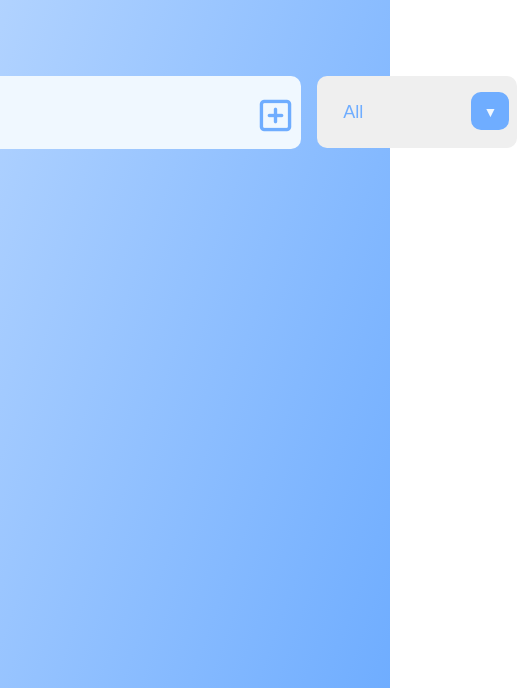
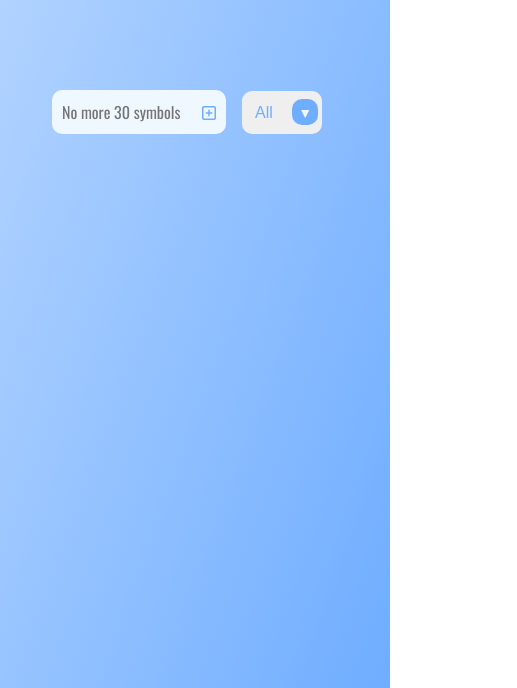
Before and after one commit to ElishaFlacon/todo-list, a plain HTML site: page index.html in a window 390 px wide. Shown: the part 156-844 px from the top of the page, 517 px wide, since content can reach past the window. Drawn offline with nearby package versions, Linux system fonts and the light colour scheme.

Commit message:
add adaptability

```diff
--- a/index.html
+++ b/index.html
@@ -30,7 +30,8 @@
             <h1>Todo List</h1>
         </header>
         <form class="todo-form">
-            <input type="text" class="todo-form__input">
+            <input type="text" class="todo-form__input" placeholder="No more 30 symbols" onKeyDown="limitText(this,31);"
+                onKeyUp="limitText(this,31);">
             <button class="todo-form__button" type="submit">
                 <i class="fa-regular fa-square-plus"></i>
             </button>
--- a/source/js/app.js
+++ b/source/js/app.js
@@ -13,6 +13,14 @@ filterOption.addEventListener('click', filter)
 
 
 // Функции
+
+function limitText(limitField, limitNum) {
+    if (limitField.value.length > limitNum) {
+        limitField.value = limitField.value.substring(0, limitNum);
+    }
+}
+
+
 function addTodo(event) {
     // Очищаем ивенты
     event.preventDefault();
--- a/source/scss/style.scss
+++ b/source/scss/style.scss
@@ -211,6 +211,8 @@ form {
 
 .todo__item {
     padding: 0px 8px;
+    word-break: break-all;
+    max-width: 500px;
 }
 
 .todo {
@@ -280,7 +282,6 @@ select {
     cursor: pointer;
     padding: 26px;
     font-size: 18px;
-
 }
 
 .select::after {
@@ -306,6 +307,130 @@ select {
 
 /* Адаптив (ВСЕГДА В КОНЦЕ) */
 
+@media screen and (max-width: 700px) {
 
+    .todo-form {
+
+        &__input {
+            width: 200px;
+            font-size: 24px;
+        }
+
+        &__button {
+            padding: 10px;
+            font-size: 24px;
+        }
+
+    }
+
+    .filter-todo {
+        width: 100px;
+    }
+
+    select {
+        min-width: 100px;
+        padding: 18px;
+        font-size: 24px;
+    }
+
+    .select::after {
+        top: 14px;
+        right: 4px;
+        padding: 10px;
+    }
+
+    .select {
+        min-width: 0px;
+    }
+
+    .todo {
+        padding: 0px 0px;
+        min-width: 0px;
+        width: 350px;
+        font-size: 20px;
+    }
+
+    .todo__delete-btn,
+    .todo__complete-btn {
+        padding: 12px;
+    }
+
+    .todo button {
+        font-size: 24px;
+    }
+
+}
+
+@media screen and (max-width: 420px) {
+
+    .todo-form {
+
+        &__input {
+            width: 140px;
+            font-size: 16px;
+        }
+
+        &__button {
+            padding: 10px;
+            font-size: 16px;
+        }
+
+    }
+
+    .filter-todo {
+        max-width: 50px;
+    }
+
+    select {
+        min-width: 80px;
+        padding: 13px;
+        font-size: 16px;
+    }
+
+    .select::after {
+        top: 8px;
+        right: 4px;
+        padding: 6px;
+    }
+
+    .select {
+        min-width: 80px;
+    }
+
+    .todo {
+        padding: 0px 0px;
+        min-width: 0px;
+        width: 240px;
+        font-size: 18px;
+    }
+
+    .todo__delete-btn,
+    .todo__complete-btn {
+        padding: 10px;
+    }
+
+    .todo button {
+        font-size: 20px;
+    }
+
+}
+
+@media screen and (max-width: 300px) {
+
+    .todo-form {
+
+        &__input {
+            width: 100px;
+            font-size: 16px;
+        }
+
+        &__button {
+            padding: 10px;
+            font-size: 16px;
+        }
+
+    }
+
+}
 
 /*************************/
```
Also changed, not shown: css/style.css.
